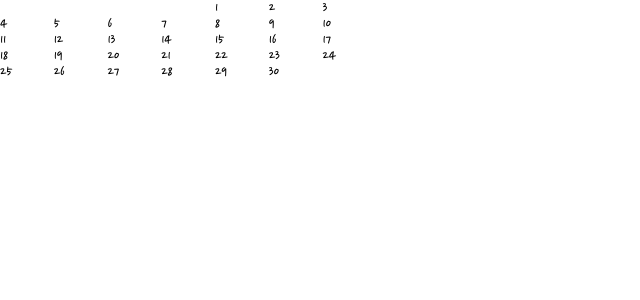
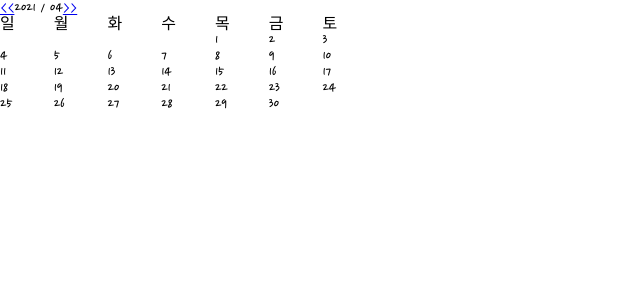
Before and after one commit to brave-jang/diary, a Django app: page /diary/ in a window 1280 px wide. Shown: the top 300 px of the page, without its empty margins (0-640 px from the left). Run offline with Django 3.2, Linux system fonts and the light colour scheme.

Commit message:
달력 달단위로 전,후 버튼 완성

```diff
--- a/diary/urls.py
+++ b/diary/urls.py
@@ -4,5 +4,6 @@ from . import views
 app_name="diary"
 
 urlpatterns = [
-    path("", views.main, name="main")
+    path("", views.main, name="main"),
+    path("<int:year>/<int:month>", views.add_month, name="add_month"),
 ]
--- a/diary/views.py
+++ b/diary/views.py
@@ -4,10 +4,23 @@ from django.shortcuts import render
 
 
 def main(request):
-    month_days = calendar.monthcalendar(2021, 4)
+    today = str(date.today())
+    cal = today.split("-")
+    year, month, day = cal[0], cal[1], cal[2]
+    month_days = calendar.monthcalendar(int(year), int(month))
     days = [0,]
     for week_days in month_days:
         for week_day in week_days:
             days.append(week_day)
-    print(date.today())
-    return render(request, "diary/main.html", {'days':days})
+    return render(request, "diary/main.html", {'days':days,
+            'year':year, 'month':month, 'day':day,})
+
+
+def add_month(request, year, month):
+    month_days = calendar.monthcalendar(int(year), int(month))
+    days = [0,]
+    for week_days in month_days:
+        for week_day in week_days:
+            days.append(week_day)
+    return render(request, "diary/main.html", {'days':days,
+            'year':year, 'month':month,})
--- a/static/css/diary/main.css
+++ b/static/css/diary/main.css
@@ -1,4 +1,10 @@
-.calendar{
+.calendar {
+    width: 100%;
+}
+.calendar-title{
+    display: flex;
+}
+.calendar-content{
     display: flex;
     flex-wrap: wrap;
     width: 30%;
--- a/templates/Layout.html
+++ b/templates/Layout.html
@@ -13,5 +13,11 @@
   <body>
     {% block contents %}
     {% endblock %}
+    <script>
+      let year = today.getFullYear(); // 년도
+      let month = today.getMonth() + 1;  // 월
+      let date = today.getDate();  // 날짜
+      let day = today.getDay();  // 요일
+    </script>
   </body>
 </html>
--- a/templates/diary/main.html
+++ b/templates/diary/main.html
@@ -2,6 +2,30 @@
 
 {% block contents %}
 <div class="calendar">
+    <form method="POST" action="{% url 'diary:main' %}">
+        {% csrf_token %}
+        <div class="calendar-title">
+            {% if month > 1 %}
+            <a href="{% url 'diary:main' %}{{year}}/{{month|add:'-1'}}"><<</a>
+            {% else %}
+            <a href="{% url 'diary:main' %}{{year|add:'-1'}}/12"><<</a>
+            {% endif %}
+        <div> {{year}} / {{month}}</div>
+            {% if month < 12 %}
+            <a href="{% url 'diary:main' %}{{year}}/{{month|add:'1'}}">>></a>
+            {% else %}
+            <a href="{% url 'diary:main' %}{{year|add:'1'}}/1">>></a>
+            {% endif %}
+        </div>
+    </form>
+    <div class="calendar-content">
+        <div class="days">일</div>
+        <div class="days">월</div>
+        <div class="days">화</div>
+        <div class="days">수</div>
+        <div class="days">목</div>
+        <div class="days">금</div>
+        <div class="days">토</div>
     {% for day in days %}
         {% if day != 0 %}
             <div class="days">{{day}}</div>
@@ -10,4 +34,5 @@
         {% endif %}
     {% endfor %}
     </div>
+</div>
 {% endblock %}
```
Also changed, not shown: db.sqlite3. Lines whose indentation alone changed are shown as unchanged.
